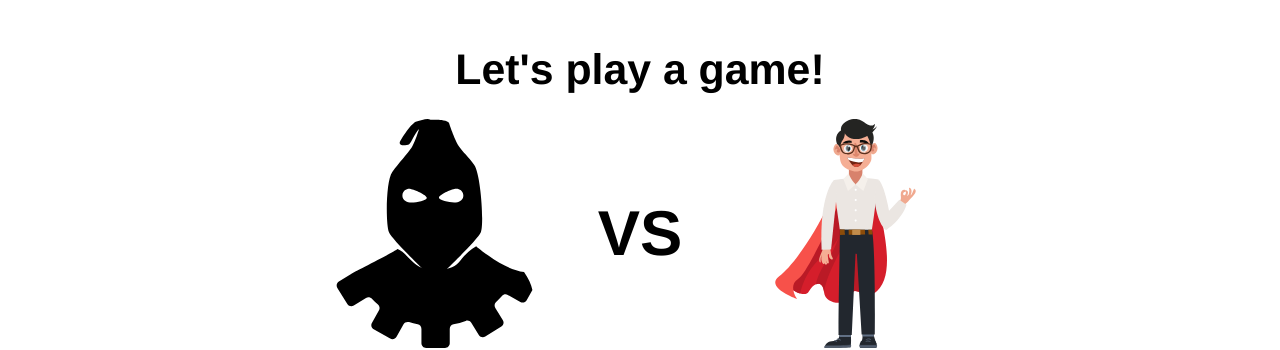
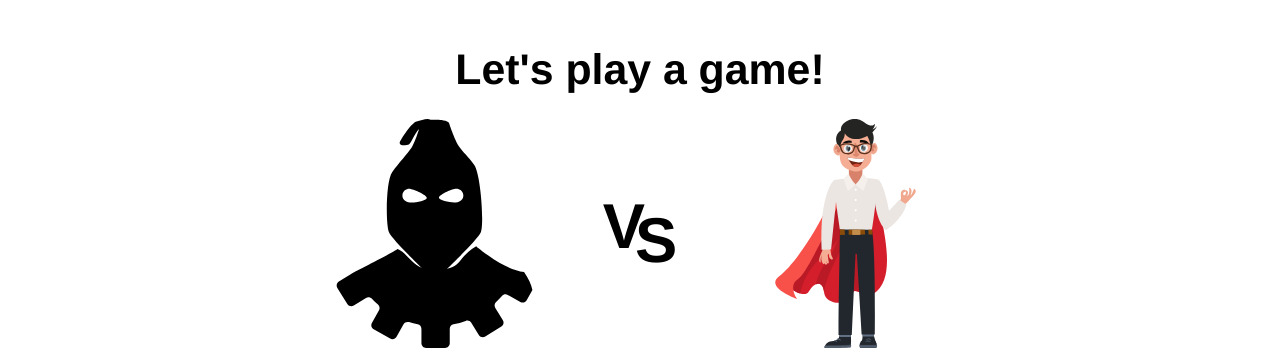
Before and after one commit to axelra82/chas-u03-hangman, a plain HTML site: page index.html in a window 1280 px wide. Shown: the top 350 px of the page. Drawn offline with Linux system fonts and the light colour scheme.

Commit message:
Fix VS in intro graphics section

```diff
--- a/css/scss/_layout.scss
+++ b/css/scss/_layout.scss
@@ -32,7 +32,17 @@ section#intro-section {
 		}
 		#vs {
 			font-size: 2rem;
-			justify-self: center;
+			#vs-v,
+			#vs-s {
+				justify-self: center;
+				display: inline-block;
+			}
+			#vs-v {
+				transform: translate(0.65rem, -0.35rem);
+			}
+			#vs-s {
+				transform: translate(-0.65rem, 0.35rem);
+			}
 		}
 		#player {
 			@include player($width: 100%);
--- a/index.html
+++ b/index.html
@@ -53,7 +53,10 @@
 		</h1>
 		<div id="graphics" class="mb-1">
 			<div id="executioner"></div>
-			<div id="vs"><strong>VS</strong></div>
+			<div id="vs">
+				<strong id="vs-v">V</strong>
+				<strong id="vs-s">S</strong>
+			</div>
 			<div id="player"></div>
 		</div>
 		<h2>Choose your level</h2>
```
Also changed, not shown: css/style.min.css.
